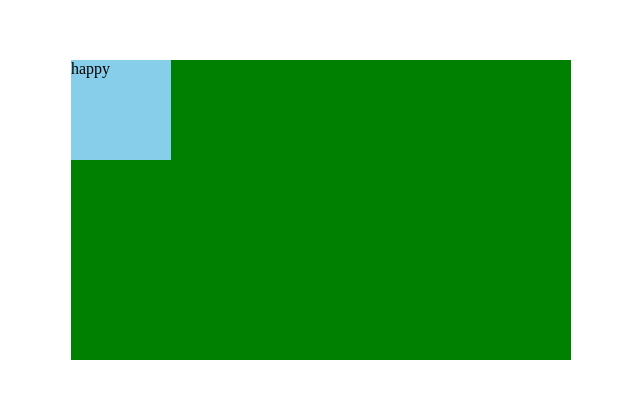
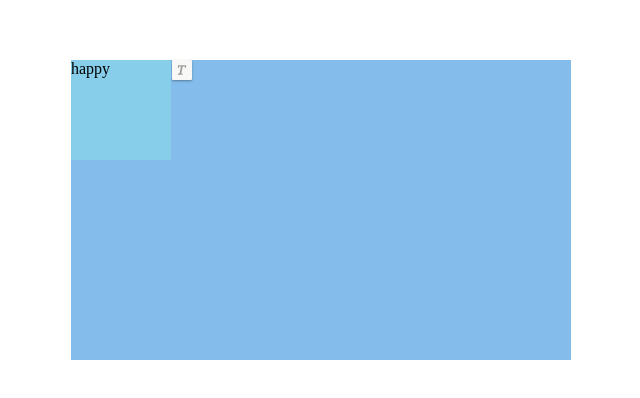
Before and after one commit to CHEWCHEWW/react-web-editor, a React app: page / in a window 1280 px wide. Shown: the part 140-538 px from the top of the page, without its empty margins (129-769 px from the left). Built offline with nearby package versions, Linux system fonts and the light colour scheme.

Commit message:
[ADD]: Text editor component

```diff
--- a/src/components/CustomInput/index.tsx
+++ b/src/components/CustomInput/index.tsx
@@ -30,9 +30,7 @@ const CustomInput: React.FC<CustomInputProps> = ({
           accept={accept}
           value={value && value}
         />
-        <IconImageWrapper>
-          {children}
-        </IconImageWrapper>
+        {children}
       </Icon>
     </>
   );
@@ -43,13 +41,4 @@ const Input = styled.input`
   position: absolute;
 `;
 
-const IconImageWrapper = styled.div`
-  color: #9C9C9A;
-  display: flex;
-  justify-content: center;
-  align-items: center;
-  width: 70%;
-  height: 70%;
-`;
-
 export default CustomInput;
--- a/src/components/Icon/index.tsx
+++ b/src/components/Icon/index.tsx
@@ -6,21 +6,25 @@ interface IconProps {
   right?: number
   left?: number
   bottom?: number
+  onClick?: (ev: React.MouseEvent) => void
 }
 
 const Icon: React.FC<IconProps> = ({
   children,
   top,
   right,
+  onClick,
 }): React.ReactElement => {
   return (
-    <Wrapper top={top} right={right}>
-      {children}
-    </Wrapper>
+    <IconBackground top={top} right={right} onClick={onClick}>
+      <IconImage>
+        {children}
+      </IconImage>
+    </IconBackground>
   );
 };
 
-const Wrapper = styled.div<IconProps>`
+const IconBackground = styled.div<IconProps>`
   display: flex;
   justify-content: center;
   align-items: center;
@@ -37,4 +41,13 @@ const Wrapper = styled.div<IconProps>`
   transition: all 0.3s cubic-bezier(0.25, 0.8, 0.25, 1);
 `;
 
+const IconImage = styled.div`
+  color: #9C9C9A;
+  display: flex;
+  justify-content: center;
+  align-items: center;
+  width: 70%;
+  height: 70%;
+`;
+
 export default Icon;
--- a/src/components/Test/index.tsx
+++ b/src/components/Test/index.tsx
@@ -2,21 +2,21 @@ import React from "react";
 import styled from "styled-components";
 
 import StyleEditorBlock from "../StyleEditorBlock";
+import TextEditorBlock from "../TextEditorBlock";
 
 const Test: React.FC = (): React.ReactElement => {
   return (
     <Wrapper>
       <EditorWrapper>
-        <StyleEditorBlock
+        <TextEditorBlock
           width={100}
           height={100}
           top={200}
           left={200}
           minWidth={1}
           minHeight={1}
-          parentStyle={{width: 500, height: 300, left: 200, top: 200}}
         >
-        </StyleEditorBlock>
+        </TextEditorBlock>
         <StyleEditorBlock
           width={100}
           height={100}
@@ -43,7 +43,7 @@ const EditorWrapper = styled.div`
   height: 300px;
   left: 200px;
   top: 200px;
-  background: green;
+  background: #84bdec;
   position: fixed;
 `;
 
--- /dev/null
+++ b/src/components/TextEditorBlock/index.tsx
@@ -0,0 +1,45 @@
+import React, { useEffect } from "react";
+
+import EditorBlock from "../EditorBlock";
+import { EditorProps } from "../../types/ui";
+import useMouseEvent from "../../hooks/useMouseEvent";
+import TextInput from "../TextInput";
+
+const TextEditorBlock: React.FC<EditorProps> = ({
+  width,
+  height,
+  top,
+  left,
+  minWidth,
+  minHeight,
+  parentStyle,
+}): React.ReactElement => {
+  const {
+    isClicked,
+    isMouseOver,
+    handleMouseClick,
+    handleMouseOver,
+    handleMouseLeave,
+  } = useMouseEvent();
+
+  return (
+    <EditorBlock
+      width={width}
+      height={height}
+      top={top}
+      left={left}
+      minWidth={minWidth}
+      minHeight={minHeight}
+      parentStyle={parentStyle}
+      onMouseClick={handleMouseClick}
+      onMouseOver={handleMouseOver}
+      onMouseLeave={handleMouseLeave}
+      isMouseOver={isMouseOver}
+      isClicked={isClicked}
+    >
+      <TextInput />
+    </EditorBlock>
+  );
+};
+
+export default TextEditorBlock;
--- a/src/components/TextInput/index.tsx
+++ b/src/components/TextInput/index.tsx
@@ -1,27 +1,52 @@
 import React, { useState } from "react";
+import styled from "styled-components";
 import { BiText } from "react-icons/bi";
 
-import CustomInput from "../CustomInput";
+import Icon from "../Icon";
 
-const TextInput = (): React.ReactElement => {
+const TextInput: React.FC = (): React.ReactElement => {
   const [text, setText] = useState<string>("");
+  const [isEditing, setIsEditing] = useState<boolean>(false);
+
+  const handleIconClick = () => {
+    setIsEditing(prev => !prev);
+  };
 
   const handleTextChange = (ev: React.ChangeEvent<HTMLInputElement>) => {
     setText(ev.target.value);
-    console.log(text);
   };
 
   return (
-    <CustomInput
-      type="text"
-      onChange={handleTextChange}
-      top={44}
-      value={text}
-      right={-21}
-    >
-      <BiText />
-    </CustomInput>
+    <>
+      <Icon
+        top={0}
+        right={-21}
+        onClick={handleIconClick}
+      >
+        <BiText />
+      </Icon>
+      {isEditing && <Input onChange={handleTextChange} value={text} autoFocus/>}
+      <TextArea>{text}</TextArea>
+    </>
   );
 };
 
+const Input = styled.input`
+  width: 90%;
+  height: 90%;
+  position: absolute;
+  font-size: 100px;
+  opacity: 0;
+  z-index: 8;
+`;
+
+const TextArea = styled.div`
+  width: 100%;
+  height: 100%;
+  position: absolute;
+  font-size: 100px;
+  color: pink;
+  z-index: 8;
+`;
+
 export default TextInput;
```
Also changed, not shown: src/components/TextBlock/index.tsx (deleted, +0 -16 lines).
